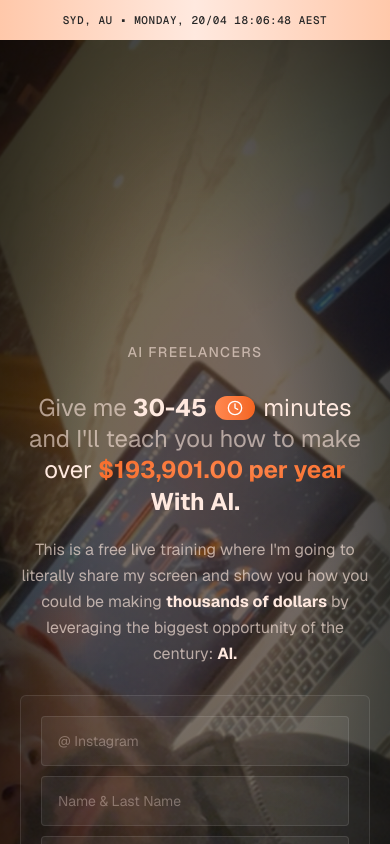
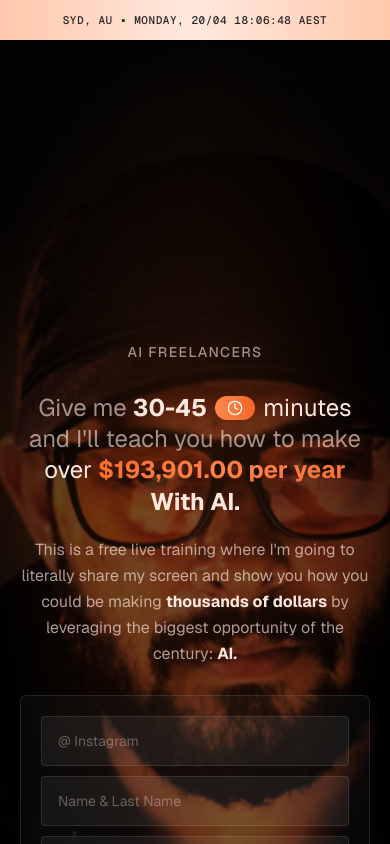
Before and after one commit to telluricaquarian/buildwithllewellyn, a Next.js app: page / in a window 390 px wide. Shown: the top 844 px of the page. Built offline with nearby package versions, Linux system fonts and the light colour scheme.

Commit message:
Update mobile hero to bwlhero.png

```diff
--- a/components/landing/hero-section.tsx
+++ b/components/landing/hero-section.tsx
@@ -19,8 +19,9 @@ export function HeroSection() {
       <div
         className="absolute inset-0 bg-cover bg-no-repeat block md:hidden"
         style={{
-          backgroundImage: 'url(/verticalmhomepage.png)',
-          backgroundPosition: '50% 20%'
+          backgroundImage: 'url(/bwlhero.png)',
+          backgroundPosition: 'center top',
+          backgroundSize: 'cover'
         }}
       />
 
```
Also changed, not shown: public/bwlhero.png (added).
